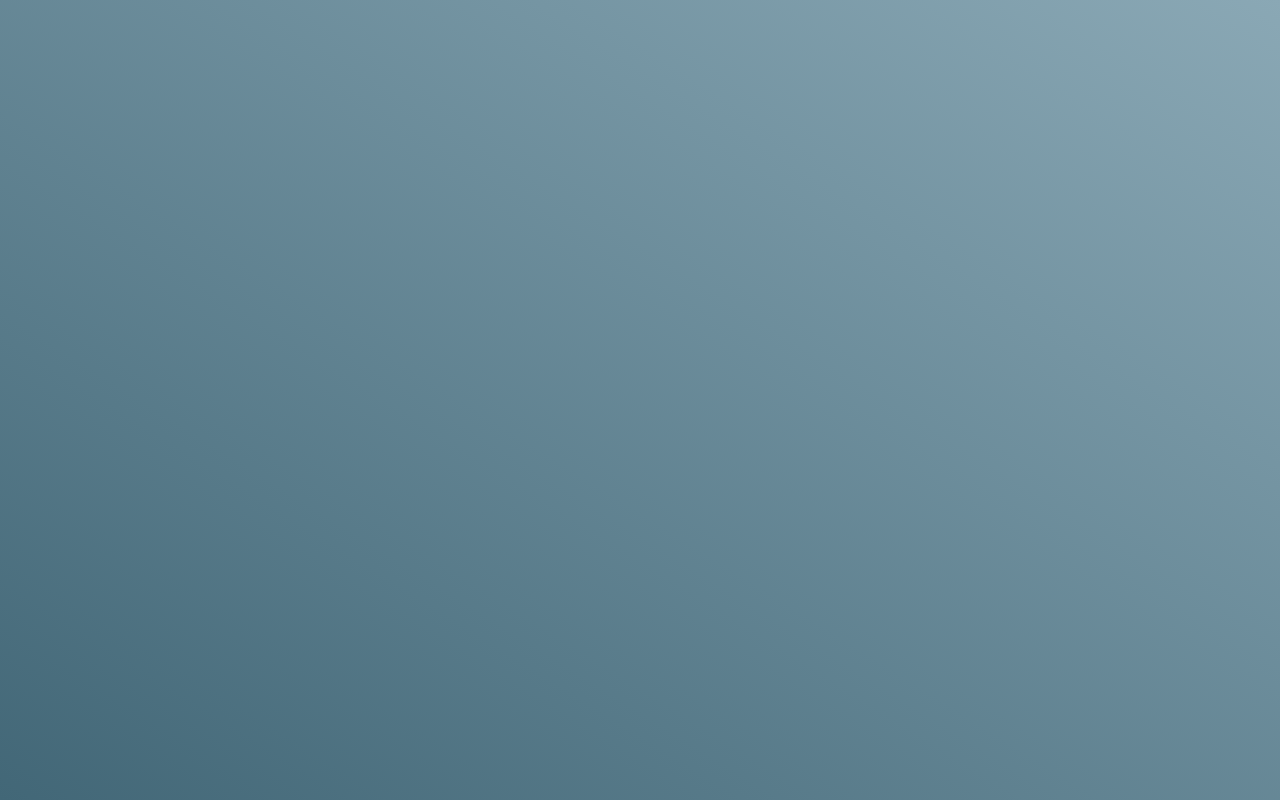
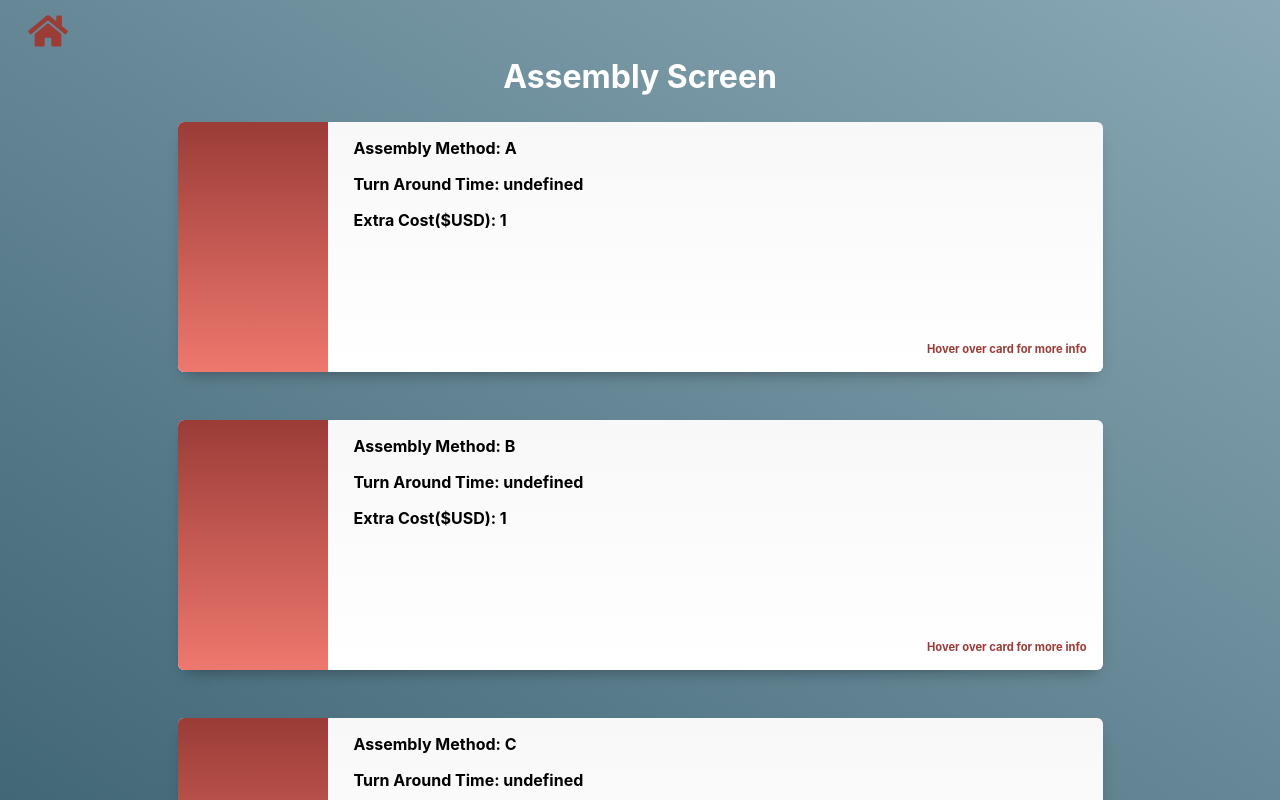
Before and after one commit to tiffaluk/DNA_comparison_tool, a React (Create React App) app in the folder dna-tool/: page /assembly in a window 1280 px wide. Before the commit this address had no page. Shown: the top 800 px of the page. Built offline with nearby package versions, Linux system fonts and the light colour scheme.

Commit message:
create assembly cards page and edit company cards

```diff
--- a/dna-tool/src/App.js
+++ b/dna-tool/src/App.js
@@ -5,6 +5,7 @@
 import LoginScreen from "./screens/loginScreen";
 import OrderScreen from "./screens/orderScreen";
 import CompanyScreen from "./screens/companyScreen";
+import AssemblyScreen from "./screens/assemblyScreen";
 
 function App() {
   return (
@@ -30,6 +31,7 @@
         <Route exact path="/" element={<LoginScreen />} />
         <Route exact path="/order" element={<OrderScreen />} />
         <Route exact path="/company" element={<CompanyScreen />} />
+        <Route exact path="/assembly" element={<AssemblyScreen />} />
       </Routes>
     </Router>
   );
--- /dev/null
+++ b/dna-tool/src/components/assemblyCard.jsx
@@ -0,0 +1,74 @@
+import React, { Component } from "react";
+import "./companydetailsview.css";
+import { IoBusiness } from "react-icons/io5";
+import "./assemblydetailsview.css";
+
+class AssemblyCard extends Component {
+  state = {
+    name: this.props.assembly.name,
+    turnaroundtime: this.props.assembly.time,
+    extracost: this.props.assembly.extracost,
+    parts: this.props.parts,
+  };
+
+  render() {
+    return (
+      <div className="center">
+        <div className="assembly-card">
+          <div className="additional">
+            {/* <i>
+              <IoBusiness size="5em" />
+            </i> */}
+            <div className="user-card">
+              {/* <svg
+                width="110"
+                height="110"
+                viewBox="0 0 250 250"
+                xmlns="http://www.w3.org/2000/svg"
+                role="img"
+                aria-labelledby="title desc"
+                className="center"
+              >
+                <defs>
+                  <clipPath id="scene">
+                    <circle cx="130" cy="125" r="115" />
+                  </clipPath>
+                </defs>
+                <circle cx="130" cy="125" r="120" fill="rgba(0,0,0,0)" />
+                <g stroke="none" strokeWidth="0" clipPath="url(#scene)">
+                  <rect x="0" y="0" width="250" height="250" fill="#b0d2e5" />
+                </g>
+              </svg> */}
+            </div>
+            <div className="more-info">
+              <h1></h1>
+              <div className="coords">
+                <span>
+                  {"Parts: " + this.state.parts}
+                  <label id="parts"></label>
+                </span>
+              </div>
+            </div>
+          </div>
+          <div className="general">
+            <p>
+              {"Assembly Method: " + this.state.name}
+              <label id="assemblyMethod"></label>
+            </p>
+            <p>
+              {"Turn Around Time: " + this.state.time}
+              <label id="turnaroundTime"></label>
+            </p>
+            <p>
+              {"Extra Cost($USD): " + this.state.extracost}
+              <label id="extraCost"></label>
+            </p>
+            <span className="more">Hover over card for more info</span>
+          </div>
+        </div>
+      </div>
+    );
+  }
+}
+
+export default AssemblyCard;
--- /dev/null
+++ b/dna-tool/src/components/assemblyCards.jsx
@@ -0,0 +1,39 @@
+import React, { Component } from "react";
+import AssemblyCard from "./assemblyCard";
+import "./assemblydetailsview.css";
+
+class AssemblyCards extends Component {
+  state = {
+    assemblies: [
+      {
+        name: "A",
+        time: "1",
+        extracost: "1",
+        parts: "1",
+      },
+      {
+        name: "B",
+        time: "1",
+        extracost: "1",
+        parts: "1",
+      },
+      {
+        name: "C",
+        time: "1",
+        extracost: "1",
+        parts: "1",
+      },
+    ],
+  };
+  render() {
+    return (
+      <div className="assembly-cards">
+        {this.state.assemblies.map((assembly) => (
+          <AssemblyCard assembly={assembly} key={assembly.name} />
+        ))}
+      </div>
+    );
+  }
+}
+
+export default AssemblyCards;
--- /dev/null
+++ b/dna-tool/src/components/assemblydetailsview.css
@@ -0,0 +1,157 @@
+.assembly-screen {
+  justify-content: center;
+  align-items: center;
+  height: 100%;
+  display: flex;
+  flex-direction: column;
+}
+
+.assembly-cards {
+  display: flex;
+  flex-direction: column;
+  height: 100%;
+}
+
+.assembly-card {
+  width: 925px;
+  height: 250px;
+  background-color: #fff;
+  background: linear-gradient(#f8f8f8, #fff);
+  box-shadow: 0 8px 16px -8px rgba(0, 0, 0, 0.4);
+  border-radius: 6px;
+  overflow: hidden;
+  position: relative;
+  margin: 1.5rem;
+}
+.assembly-card h1 {
+  text-align: center;
+}
+.assembly-card .additional {
+  position: relative;
+  width: 150px;
+  height: 100%;
+  background: linear-gradient(#9b3c37, #ee786e);
+  transition: width 0.4s;
+  overflow: hidden;
+  z-index: 2;
+  color: white;
+}
+.assembly-card.green .additional {
+  background: linear-gradient(#92bca6, #a2ccb6);
+}
+.assembly-card:hover .additional {
+  width: 100%;
+  border-radius: 0 5px 5px 0;
+}
+.assembly-card .additional .user-card {
+  width: 150px;
+  height: 100%;
+  position: relative;
+  float: left;
+}
+.assembly-card .additional .user-card::after {
+  content: "";
+  display: block;
+  position: absolute;
+  top: 10%;
+  right: -2px;
+  height: 80%;
+  border-left: 2px solid rgba(0, 0, 0, 0.025);
+}
+.assembly-card .additional .user-card .level,
+.assembly-card .additional .user-card .points {
+  top: 15%;
+  color: #fff;
+  text-transform: uppercase;
+  font-size: 0.75em;
+  font-weight: bold;
+  background: rgba(0, 0, 0, 0.15);
+  padding: 0.125rem 0.75rem;
+  border-radius: 100px;
+  white-space: nowrap;
+}
+.assembly-card .additional .user-card .points {
+  top: 85%;
+}
+.assembly-card .additional .user-card svg {
+  top: 50%;
+}
+.assembly-card .additional .more-info {
+  width: 300px;
+  float: left;
+  position: absolute;
+  left: 150px;
+  height: 100%;
+}
+.assembly-card .additional .more-info h1 {
+  color: #fff;
+  margin-bottom: 0;
+}
+.assembly-card.green .additional .more-info h1 {
+  color: #224c36;
+}
+.assembly-card .additional .coords {
+  margin: 0 1rem;
+  color: #fff;
+  font-size: 0.9rem;
+  margin-bottom: 5px;
+}
+.assembly-card.green .additional .coords {
+  color: #325c46;
+}
+.assembly-card .additional .coords span + span {
+  float: right;
+}
+.assembly-card .additional .stats {
+  font-size: 2rem;
+  display: flex;
+  position: absolute;
+  bottom: 1rem;
+  left: 1rem;
+  right: 1rem;
+  top: auto;
+  color: #fff;
+}
+.assembly-card.green .additional .stats {
+  color: #325c46;
+}
+.assembly-card .additional .stats > div {
+  flex: 1;
+  text-align: center;
+}
+.assembly-card .additional .stats i {
+  display: block;
+}
+.assembly-card .additional .stats div.title {
+  font-size: 0.75rem;
+  font-weight: bold;
+  text-transform: uppercase;
+}
+.assembly-card .additional .stats div.value {
+  font-size: 1.5rem;
+  font-weight: bold;
+  line-height: 1.5rem;
+}
+.assembly-card .additional .stats div.value.infinity {
+  font-size: 2.5rem;
+}
+.assembly-card .general {
+  width: 765px;
+  height: 100%;
+  position: absolute;
+  justify-content: left;
+  top: 0;
+  right: 0;
+  z-index: 1;
+  box-sizing: border-box;
+  padding: 1rem;
+  padding-top: 0;
+  font-weight: bold;
+}
+.assembly-card .general .more {
+  position: absolute;
+  bottom: 1rem;
+  right: 1rem;
+  font-size: 0.7em;
+  color: #9b3c37;
+}
--- a/dna-tool/src/components/companyCard.jsx
+++ b/dna-tool/src/components/companyCard.jsx
@@ -49,7 +49,7 @@
               </svg> */}
             </div>
             <div className="more-info">
-              <h1 id="name"></h1>
+              <h1></h1>
               <div className="coords">
                 <span>
                   {"Price/bp: " + this.state.pricebp}
@@ -107,9 +107,6 @@
             </div>
           </div>
           <div className="general">
-            <h1 id="name2"></h1>
-            <p id="timeSignIn"></p>
-            <p id="timeCheckedIn"> </p>
             <p>
               {"Company Name: " + this.state.name}
               <label id="companyName"></label>
--- a/dna-tool/src/components/iconButton.jsx
+++ b/dna-tool/src/components/iconButton.jsx
@@ -1,6 +1,7 @@
 import React, { Component } from "react";
 import { FaHome } from "react-icons/fa";
 import { MdReadMore } from "react-icons/md";
+import { AiOutlineBuild } from "react-icons/ai";
 import { useNavigate } from "react-router-dom";
 import "./userview.css";
 
@@ -48,3 +49,24 @@
     </div>
   );
 }
+
+export function AssemblyButton() {
+  let navigate = useNavigate();
+
+  return (
+    <div className="more-button-container-visible">
+      <button
+        type="submit"
+        className="more-button"
+        onClick={() => {
+          navigate("/assembly");
+        }}
+      >
+        <label>Assembly Method Details</label>
+        <i>
+          <AiOutlineBuild size="3em" />
+        </i>
+      </button>
+    </div>
+  );
+}
--- a/dna-tool/src/components/userview.css
+++ b/dna-tool/src/components/userview.css
@@ -94,18 +94,19 @@
 .output-title {
   color: white;
   font-weight: bold;
-  margin-top: 10vh;
+  margin-top: 5vh;
   display: flex;
   justify-content: center;
 }
 
 .results-box {
   background-color: rgb(217, 240, 249);
-  height: 180px;
+  height: 170px;
   width: 700px;
   border-radius: 25px;
   padding: 15px;
   color: #9b3c37;
+  justify-content: center;
 }
 
 .home-button {
@@ -142,12 +143,13 @@
 }
 
 .more-button-container-visible {
-  justify-content: flex-end;
+  justify-content: center;
   display: flex;
   align-items: center;
-  width: 80vw;
+  width: 30vw;
   margin-right: -20px;
-  margin-top: 0px;
+  margin-top: 20px;
+  height: 3vw;
   visibility: visible;
   color: #9b3c37;
 }
@@ -159,3 +161,9 @@
 .more-button-hidden {
   visibility: hidden;
 }
+
+.icon-buttons {
+  display: flex;
+  flex-direction: row;
+  justify-content: center;
+}
--- /dev/null
+++ b/dna-tool/src/screens/assemblyScreen.js
@@ -0,0 +1,20 @@
+import React, { Component } from "react";
+import AssemblyCards from "../components/assemblyCards";
+import AssemblyCard from "../components/assemblyCard";
+
+import { HomeButton, MoreButton } from "../components/iconButton";
+
+class AssemblyScreen extends Component {
+  state = {};
+  render() {
+    return (
+      <div className="assembly-screen">
+        <HomeButton />
+        <h1 className="title">Assembly Screen</h1>
+        <AssemblyCards />
+      </div>
+    );
+  }
+}
+
+export default AssemblyScreen;
--- a/dna-tool/src/screens/companyScreen.js
+++ b/dna-tool/src/screens/companyScreen.js
@@ -2,6 +2,7 @@
 import CompanyCards from "../components/companyCards";
 import { HomeButton } from "../components/iconButton";
 import SequenceInput from "../components/sequenceInput";
+
 class CompanyScreen extends Component {
   state = {};
   render() {
--- a/dna-tool/src/screens/orderScreen.js
+++ b/dna-tool/src/screens/orderScreen.js
@@ -3,8 +3,13 @@
 import Button from "../components/button";
 import RoundButtons from "../components/roundButtons";
 import ResultsBox from "../components/resultsBox";
-import { HomeButton, MoreButton } from "../components/iconButton";
+import {
+  HomeButton,
+  MoreButton,
+  AssemblyButton,
+} from "../components/iconButton";
 import CompanyCards from "../components/companyCards";
+
 class OrderScreen extends Component {
   state = {
     inSeq: "",
@@ -14,8 +19,8 @@
     users: {
       CompanyName: "",
       Price: 0.0,
-      AssemblyMethod:" ",
-      turntime:"",
+      AssemblyMethod: " ",
+      turntime: "",
     },
   };
 
@@ -48,9 +53,11 @@
           onSubmit={this.handleSubmit}
         />
         <ResultsBox visibility={this.state.v} users={this.state.users} />
-        <MoreButton />
+        <div className="icon-buttons">
+          <MoreButton />
+          <AssemblyButton />
+        </div>
       </div>
-
     );
   }
 }
```
Also changed, not shown: 1 other file (tests, documents, lock files or other folders).
